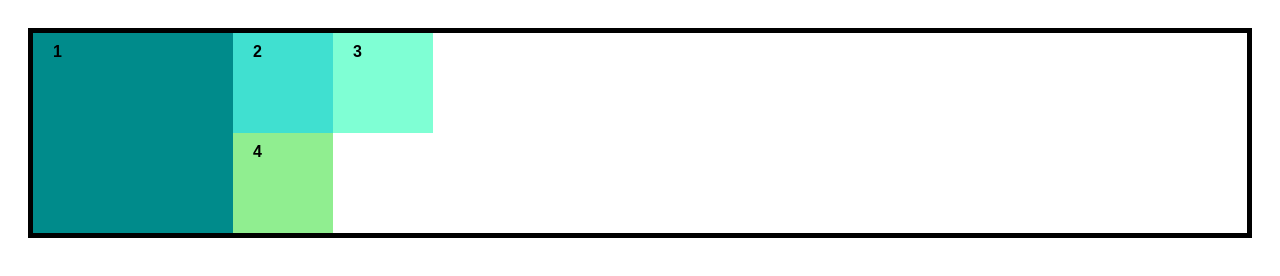
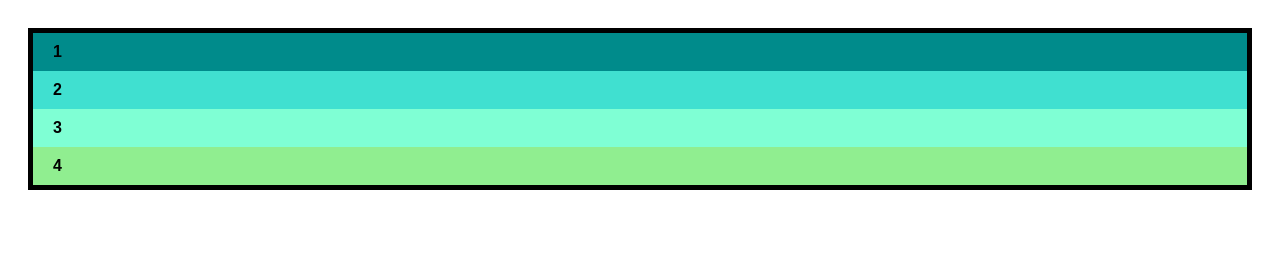
Before and after one commit to vishal151092/nested-flexbox-example, a plain HTML site: page index.html in a window 1280 px wide. Drawn offline with Linux system fonts and the light colour scheme.

Commit message:
1 file modified

```diff
--- a/styles.css
+++ b/styles.css
@@ -5,10 +5,10 @@ body {
   border: 5px solid black;
   font-family: avenir, sans-serif;
   font-weight: bold;
-  display: grid;
+  /* display: grid; */
 
-  grid-template-columns: 200px 100px 100px;
-   grid-template-rows: 100px 100px;
+  /* grid-template-columns: 200px 100px 100px;
+  grid-template-rows: 100px 100px; */
   /* gap: 10px; */
 
   /*   grid-template-columns: repeat(3, 1fr); */
@@ -19,7 +19,7 @@ body {
 }
 .grid-item:nth-child(1) {
   background: darkcyan;
-    grid-row: 1 / 3;
+  /* grid-row: 1 / 3;  */
 }
 .grid-item:nth-child(2) {
   background: turquoise;
```
